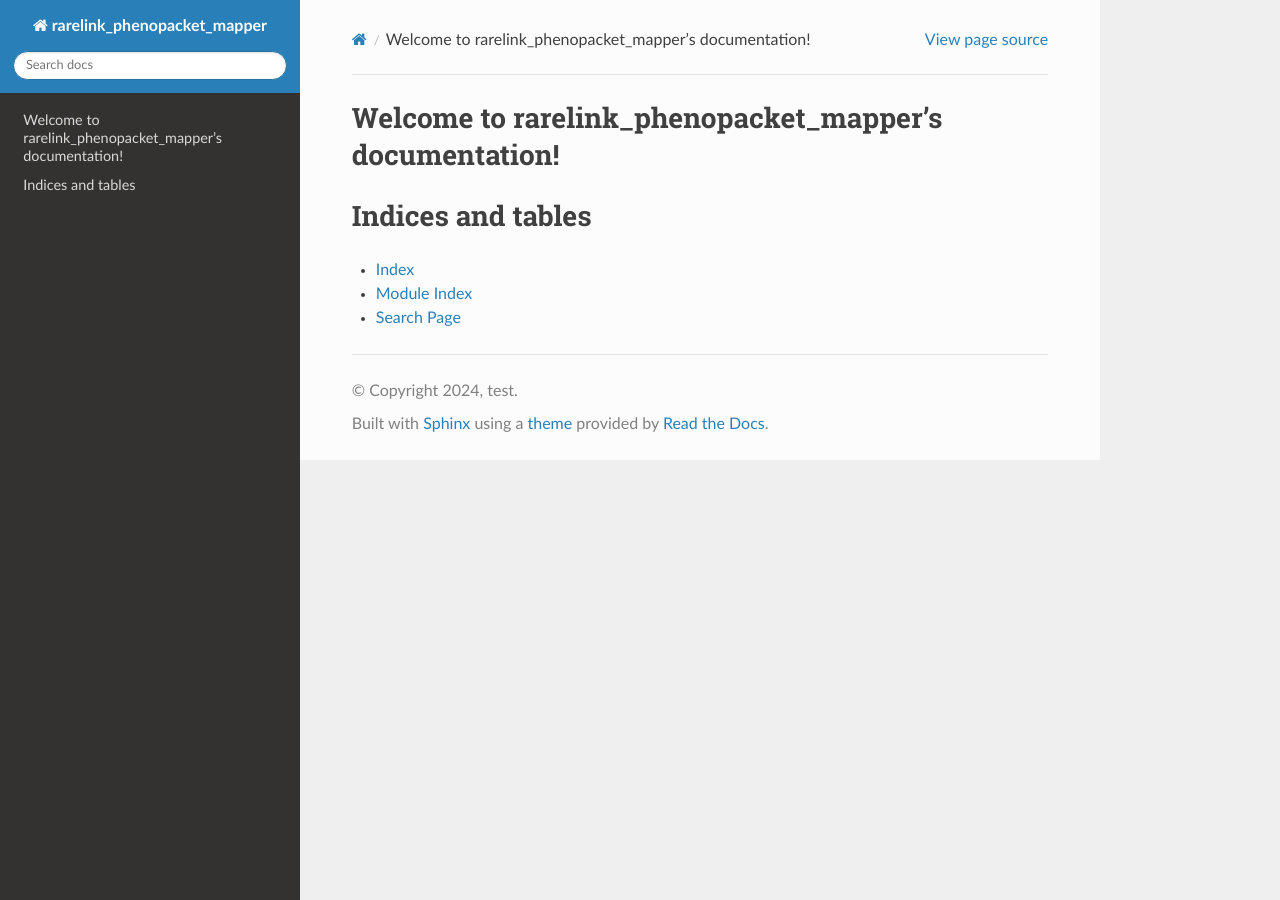
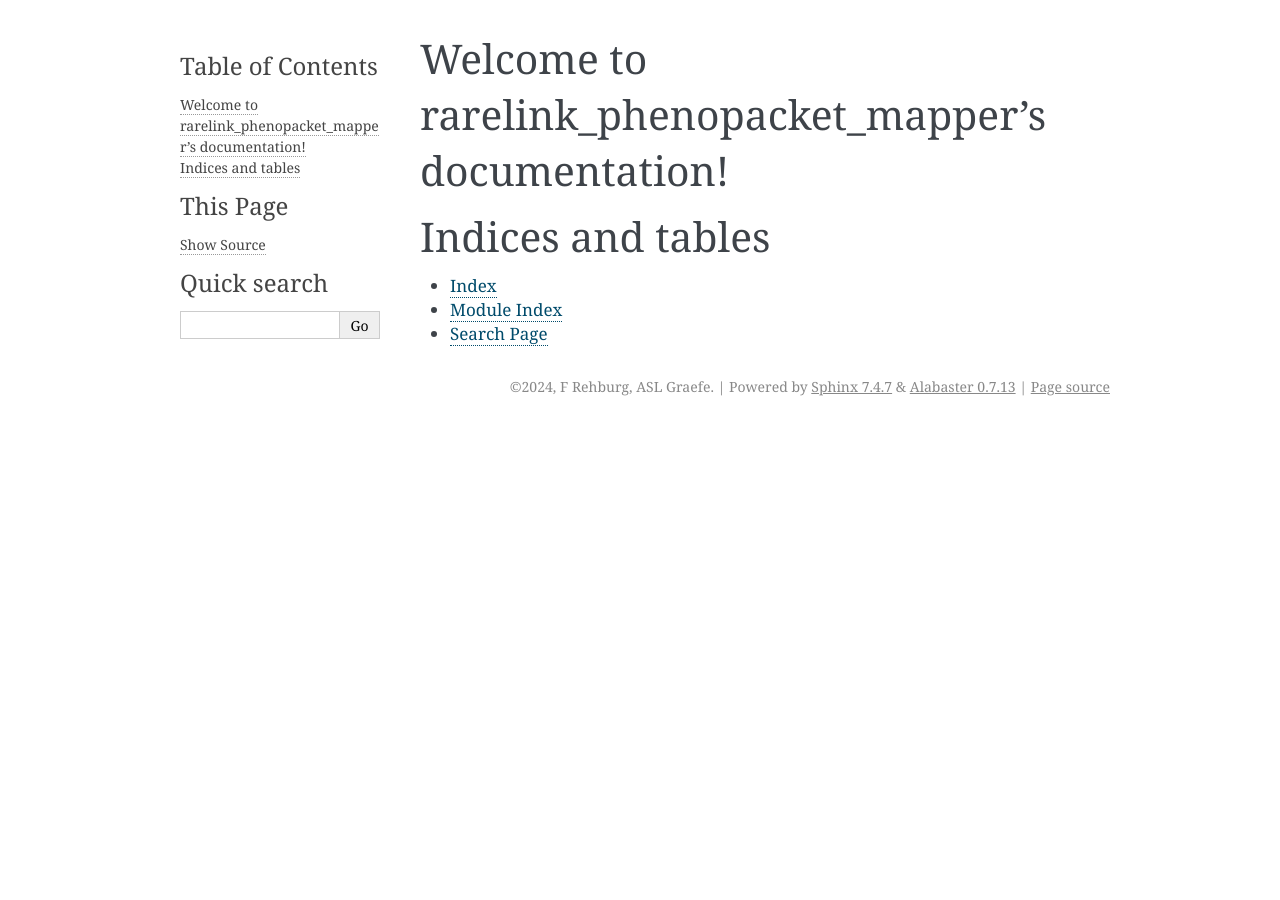
Before and after one commit to BIH-CEI/rarelink_phenopacket_mapper, a Sphinx documentation site: the page built from docs/index.rst, in a window 1280 px wide. Built offline with Sphinx 7.4.7, drawn with Linux system fonts in a browser that asks for light colours.

Commit message:
setup docs

```diff
--- a/docs/conf.py
+++ b/docs/conf.py
@@ -15,8 +15,8 @@ src_path = os.path.abspath(os.path.join('..', 'src'))
 sys.path.insert(0, src_path)
 
 project = 'rarelink_phenopacket_mapper'
-copyright = '2024, test'
-author = 'test'
+copyright = '2024, F Rehburg, ASL Graefe'
+author = 'F Rehburg, ASL Graefe'
 release = '0.0.1'
 
 # -- General configuration ---------------------------------------------------
@@ -30,7 +30,6 @@ extensions = [
     'sphinx.ext.napoleon',
     'sphinx.ext.viewcode',
     'sphinx.ext.intersphinx',
-    'sphinx_copybutton'
 ]
 
 templates_path = ['_templates']
@@ -72,5 +71,4 @@ intersphinx_mapping = {
 # -- Options for HTML output -------------------------------------------------
 # https://www.sphinx-doc.org/en/master/usage/configuration.html#options-for-html-output
 
-html_theme = 'sphinx_rtd_theme'  # experiment with this
 html_static_path = ['_static']
--- a/docs/index.rst
+++ b/docs/index.rst
@@ -1,10 +1,10 @@
 .. rarelink_phenopacket_mapper documentation master file, created by
-   sphinx-quickstart on Mon Jul 22 10:25:34 2024.
+   sphinx-quickstart on Tue Sep  3 11:24:30 2024.
    You can adapt this file completely to your liking, but it should at least
    contain the root `toctree` directive.
 
 Welcome to rarelink_phenopacket_mapper's documentation!
-=================================
+=======================================================
 
 .. toctree::
    :maxdepth: 2
```
